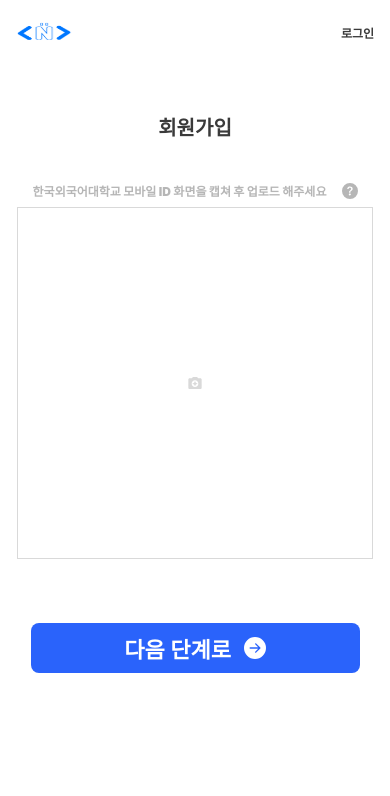
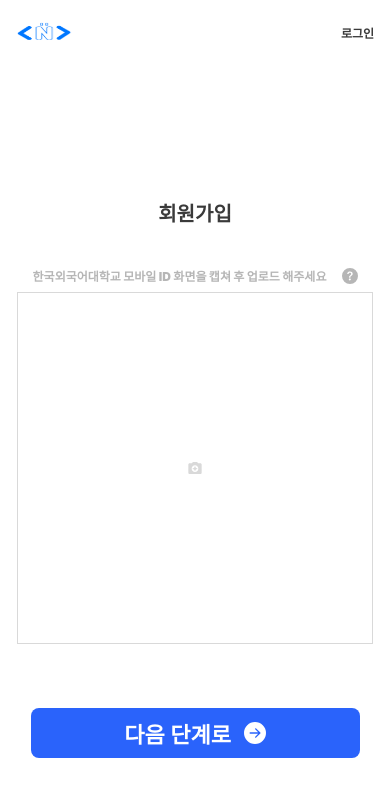
Before and after one commit to ComNCheck/ComNCheck-FE, a Next.js app: page /signup in a window 390 px wide. Shown: the top 796 px of the page. Built offline with nearby package versions, Linux system fonts and the light colour scheme; a web font is replaced by a local one.

Commit message:
remove: mobileWrapper 삭제

```diff
--- a/src/app/layout.tsx
+++ b/src/app/layout.tsx
@@ -35,7 +35,7 @@ export default function RootLayout({
             ) : (
               <Container>
                 {!shouldHide && <HeaderNavbar />}
-                <MobileWapper>{children}</MobileWapper>
+                {children}
                 {!shouldHide && <BottomNavbar />}
               </Container>
             )}
```
